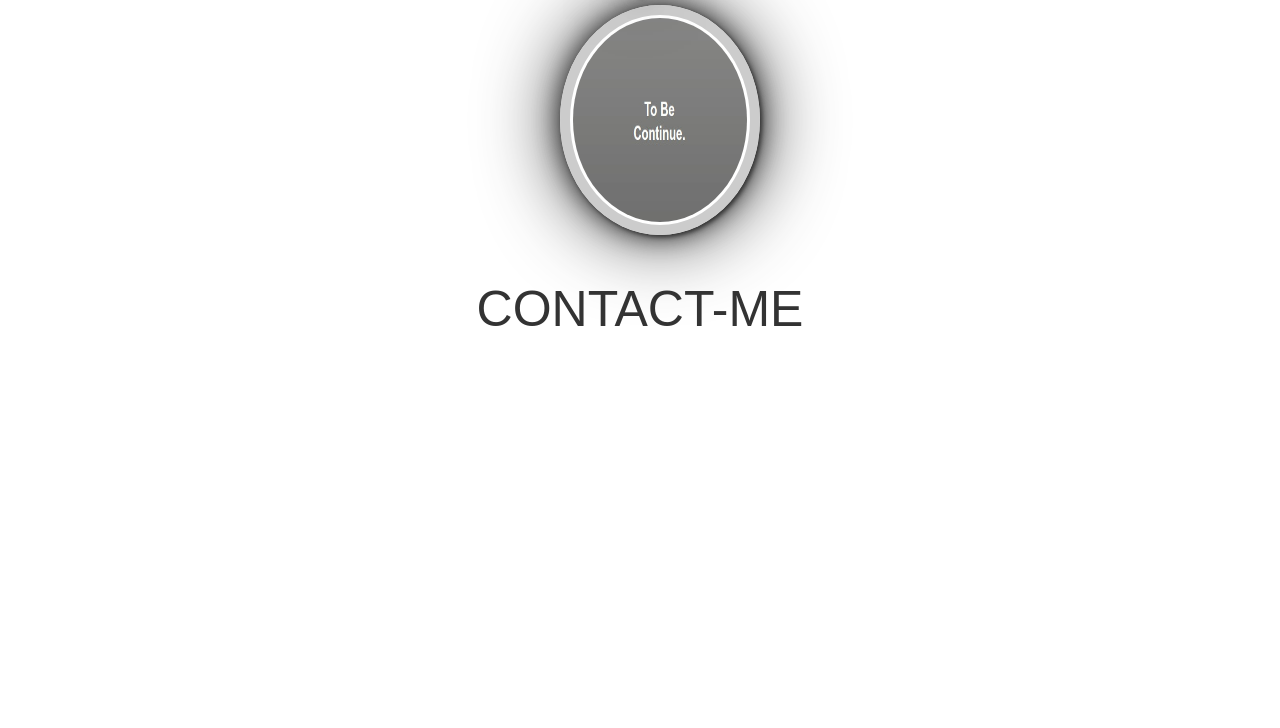
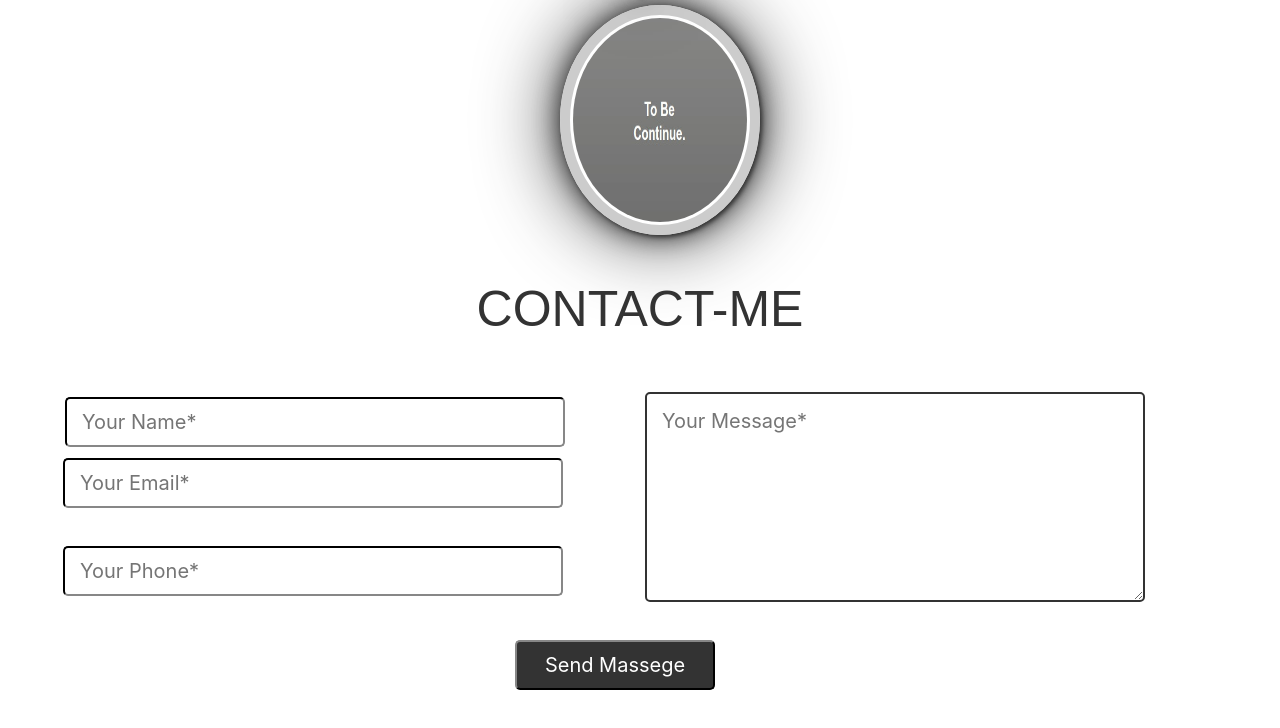
Before and after one commit to Santan47/new-portfolio, a plain HTML site: page myrealport.html in a window 1280 px wide. Shown: the part 3401-4129 px from the top of the page. Drawn offline with nearby package versions, Linux system fonts and the light colour scheme.

Commit message:
contect page comleted

```diff
--- a/myrealport.css
+++ b/myrealport.css
@@ -316,3 +316,66 @@ img.circle4{
   border-width: 10px;
   box-shadow: 2px 2px 4px #333, 0 0 25px #333, 0 0 80px #333;
 }
+.name{
+    width: 500px;
+    height: 50px;
+    font-size: 20px;
+    border-radius: 5px;
+    border-color: #333;
+    padding: 0px 15px;
+    margin-top: 20px;
+    margin-left: 50px;
+
+}
+.email{
+    width: 500px;
+    height: 50px;
+    font-size: 20px;
+    border-radius: 5px;
+    border-color: #333;
+    padding: 0px 15px;
+}
+.phone{
+    width: 500px;
+    height: 50px;
+    font-size: 20px;
+    border-radius: 5px;
+    border-color: #333;
+    padding: 0px 15px;
+    margin-top: 38px;
+
+
+}
+.msg{
+    width: 500px;
+    height: 210px;
+    font-size: 20px;
+    border-radius: 5px;
+    border-width: 2px;
+    border-color: #333;
+    padding: 12px 15px;
+    margin-top: -55px;
+    margin-left: 630px;
+
+}
+.fix{
+  margin-top: -174px;
+   margin-left: 12px;
+
+}
+.submit{
+  background-color: #333;
+  color: white;
+  font-size: 20px;
+  width: 200px;
+  height: 50px;
+  border-radius: 5px;
+  border-width: 2px;
+  border-color: #333;
+  margin-left: 500px;
+  margin-top: 20px;
+
+}
+.submit:hover{
+  box-shadow: 2px 2px 4px #566D5F, 0 0 10px #566D5F, 0 0 2px #566D5F;
+}
--- a/myrealport.html
+++ b/myrealport.html
@@ -83,13 +83,13 @@
 <section id="about" style=" margin-top:300px;">
   <div class="container-fluid">
          <h1 class="center" style=" font-family: Arial, Helvetica, sans-serif; padding:30px;">ABOUT</h1>
-           <p style="margin-top:-60px; text-align:center; font-size:25px;"><em style="color:#333; font-family: Arial, Helvetica, sans-serif; text-transform: capitalize;">this is about me!</em></p>
+           <p style="margin-top:-60px; text-align:center; font-size:25px;"><em style="color:#333; font-family: Arial, Helvetica, sans-serif; text-transform: capitalize;">this is !</em></p>
            <div class="left-text1">
             <h3>2012-2013</h3>
             <h4 style="text-transform: capitalize;">Complited My matriculation.</h4>
               <p style="text-transform: capitalize;">In 2012-13 I complited my matriculation from kendriya vidyalaya lakhisarai,bihar,India. I got 8.2CGPA In 10th.</p>
            </div>
-           <img class="circle1" src="https://i.ytimg.com/vi/akIkN_GXW3E/maxresdefault.jpg" align="middle" alt="">
+           <img class="circle1" src="about/bacha.jpg" align="middle" alt="">
            <h1 class="lining">|<br>|<br>|<br>|</h1>
            <div class="right-text1">
             <h3>2014-2015</h3>
@@ -113,6 +113,15 @@
 <section id="contact" style="margin-top:1100px;">
   <div class="container-fluid">
          <h1 class="center" style=" font-family: Arial, Helvetica, sans-serif; padding:30px;">CONTACT-ME</h1>
+           <form action="#">
+              <input type="text" class="name" name="userid" placeholder="Your Name*">
+              <textarea class="msg" placeholder="Your Message*" id="message"></textarea>
+              <div class="fix">
+              <input type="text" class="email" name="email" placeholder="Your Email*"><br>
+              <input type="text" class="phone" name="phone" placeholder="Your Phone*">
+              </div>
+              <input type="button" class="submit" name="submit" value="Send Massege">
+            </form>
+</section>
 
-</section>
 </html>
```
Also changed, not shown: about/bacha.jpg (added).
